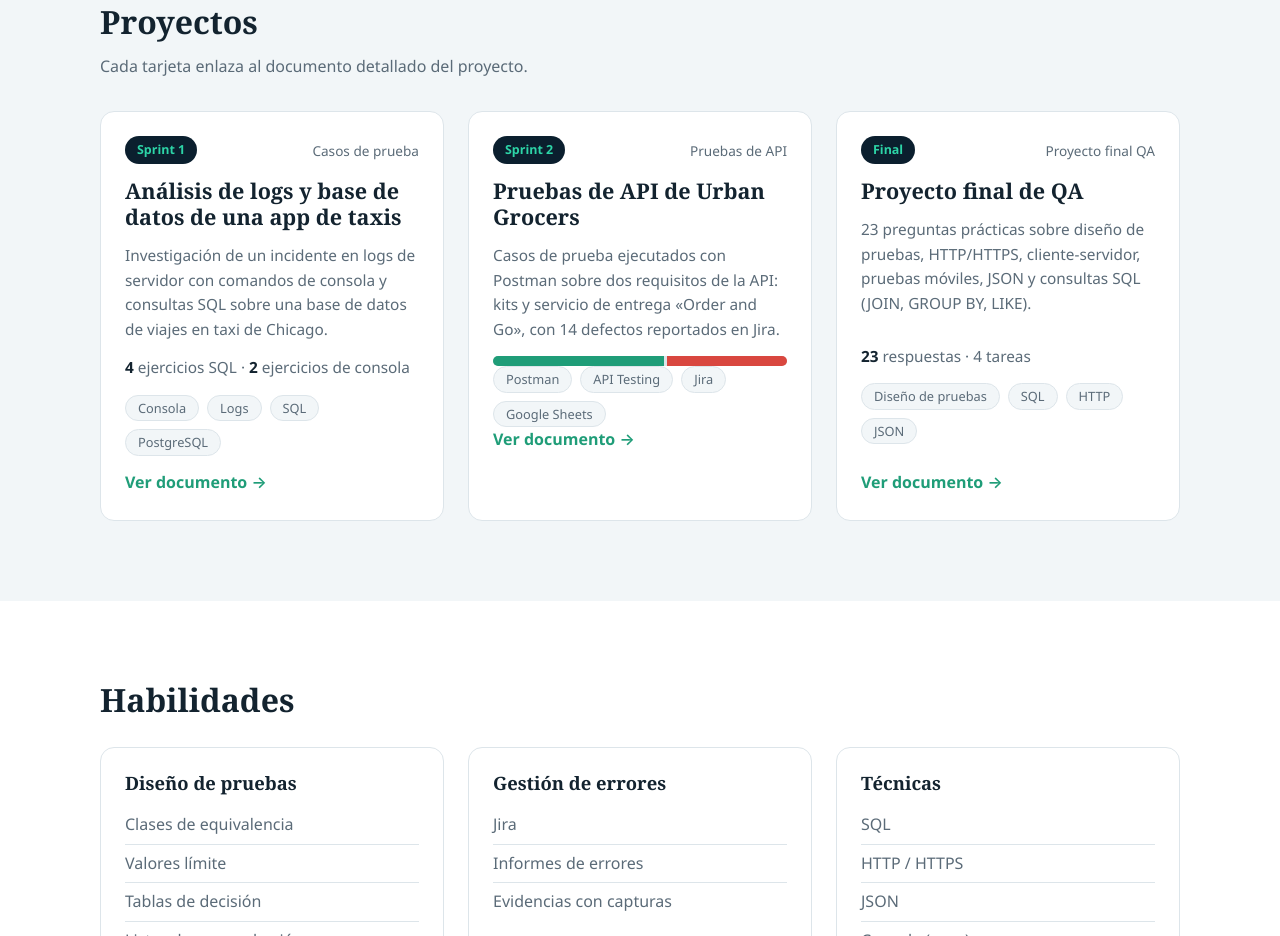
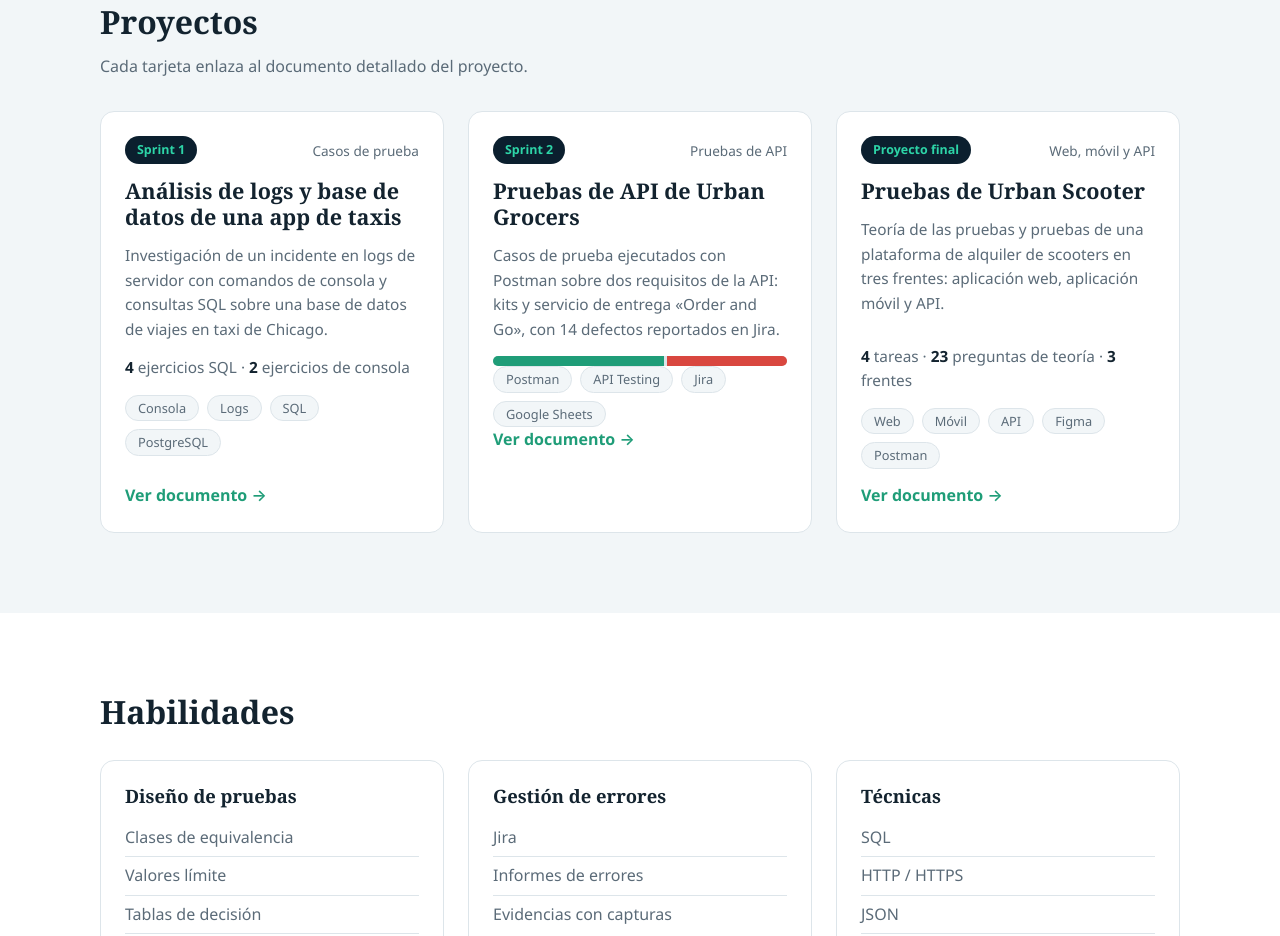
Before and after one commit to JorgePVDV/JorgeQA, a plain HTML site: page index.html in a window 1280 px wide. Shown: the part 1010-1946 px from the top of the page. Drawn offline with Linux system fonts and the light colour scheme.

Commit message:
Update index.html

```diff
--- a/index.html
+++ b/index.html
@@ -100,13 +100,13 @@
             <a class="link" href="https://github.com/JorgePVDV/JorgePVDV#user-content-proyecto-dos" target="_blank" rel="noopener">Ver documento →</a>
           </article>
 
-          <!-- Proyecto 3 -->
+          <!-- Proyecto final: Urban Scooter -->
           <article class="card">
-            <div class="card-top"><span class="badge">Final</span><span class="kind">Proyecto final QA</span></div>
-            <h3>Proyecto final de QA</h3>
-            <p>23 preguntas prácticas sobre diseño de pruebas, HTTP/HTTPS, cliente-servidor, pruebas móviles, JSON y consultas SQL (JOIN, GROUP BY, LIKE).</p>
-            <p class="metric"><b>23</b> respuestas · 4 tareas</p>
-            <ul class="tags"><li>Diseño de pruebas</li><li>SQL</li><li>HTTP</li><li>JSON</li></ul>
+            <div class="card-top"><span class="badge">Proyecto final</span><span class="kind">Web, móvil y API</span></div>
+            <h3>Pruebas de Urban Scooter</h3>
+            <p>Teoría de las pruebas y pruebas de una plataforma de alquiler de scooters en tres frentes: aplicación web, aplicación móvil y API.</p>
+            <p class="metric"><b>4</b> tareas · <b>23</b> preguntas de teoría · <b>3</b> frentes</p>
+            <ul class="tags"><li>Web</li><li>Móvil</li><li>API</li><li>Figma</li><li>Postman</li></ul>
             <a class="link" href="https://github.com/JorgePVDV/JorgePVDV#user-content-proyecto-tres" target="_blank" rel="noopener">Ver documento →</a>
           </article>
         </div>
```
